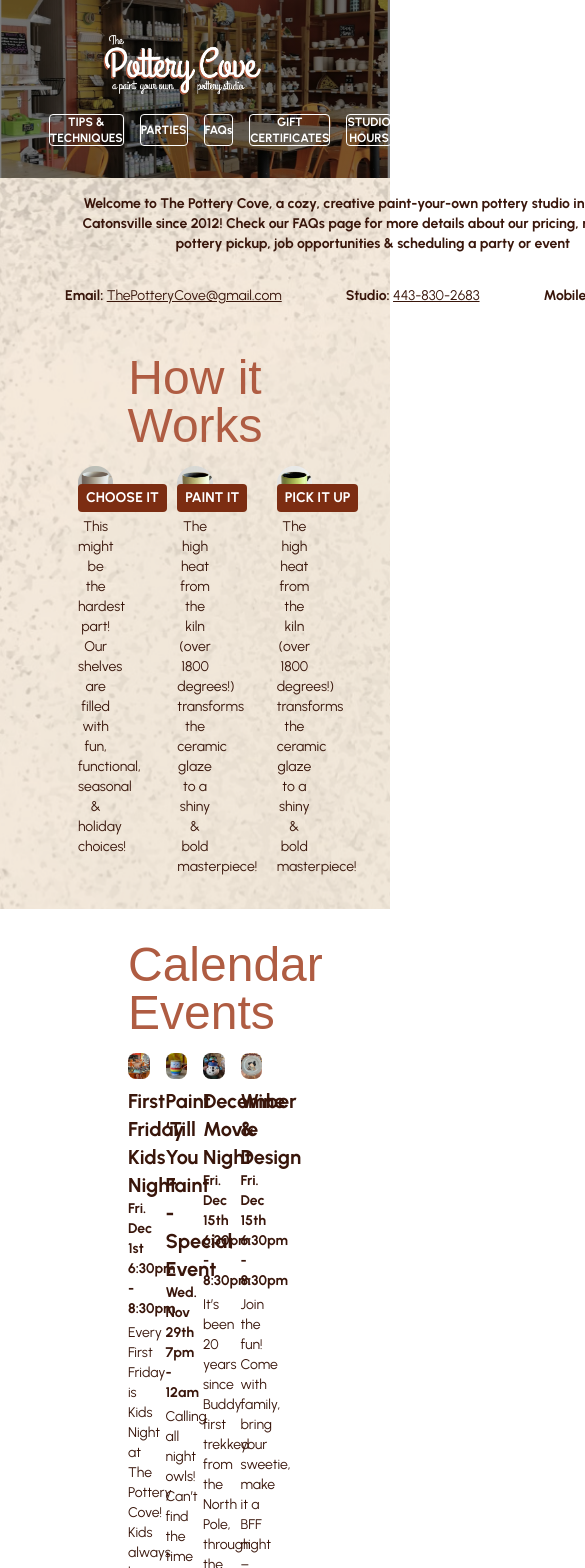
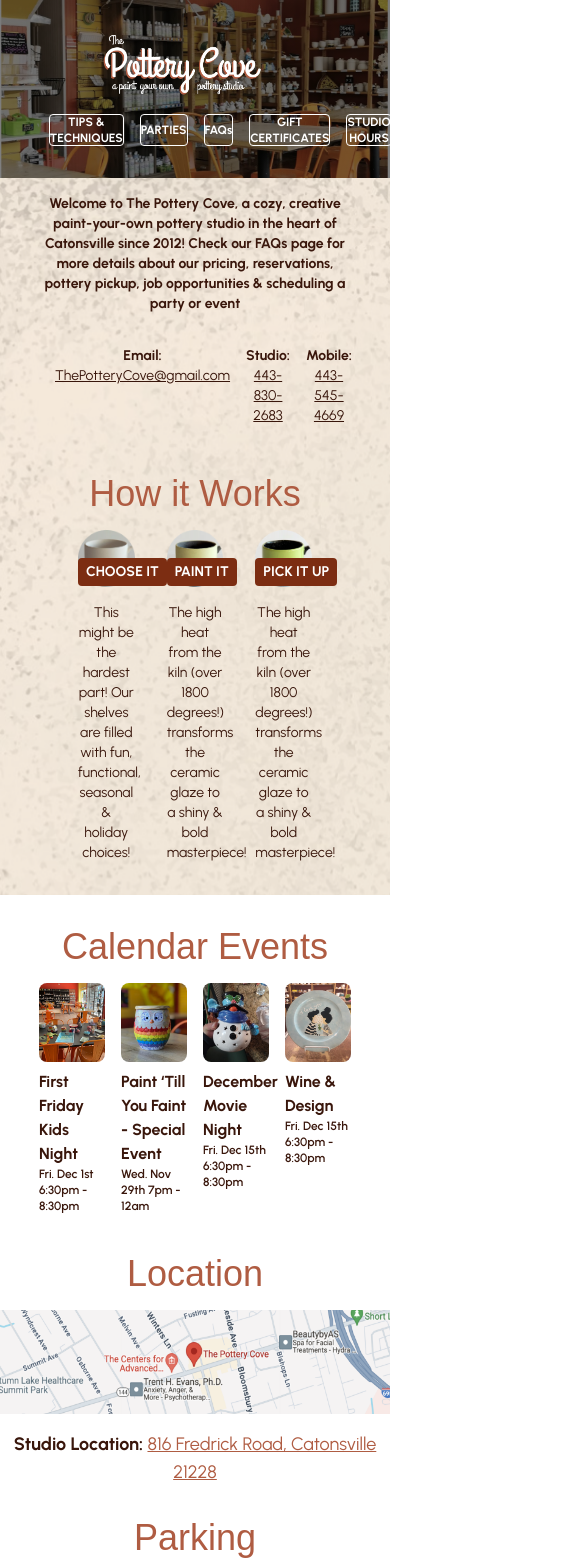
Before and after one commit to JalenBrown36/pottery-site, a Next.js app: page / in a window 390 px wide. Shown: the top 1568 px of the page, 585 px wide, since content can reach past the window. Built offline with nearby package versions, Linux system fonts and the light colour scheme; a web font is replaced by a local one.

Commit message:
Update files for responsive pages (tablet, laptop, and laptop L)

```diff
--- a/app/gallery/page.tsx
+++ b/app/gallery/page.tsx
@@ -13,7 +13,7 @@
           VIDEOS: LEARN A NEW PAINTING TECHNIQUE in 60 SECONDS!!
         </strong>
         </section>
-        <section className="w-2/3 pt-8 mb-8 mx-auto flex flex-row justify-center items-center gap-4 border-t-1 border-[#AF5C42]">
+        <section className="w-[80%] pt-8 mb-8 mx-auto flex flex-row justify-center items-center gap-4 border-t-1 border-[#AF5C42]">
           <div className="w-[350px] flex flex-col gap-2 text-left">
             <div>
               <h4>
--- a/app/information/page.tsx
+++ b/app/information/page.tsx
@@ -6,11 +6,11 @@
 export default function Page() {
   return (
     <div className="w-full mx-auto text-center">
-      <section className="w-full px-60 my-8 mx-auto grid grid-flow-row gap-4">
+      <section className="w-[80%] my-8 mx-auto grid grid-flow-row gap-4">
         <h2 className={`${grandHotel.className}`}>Call, Text , & Find us</h2>
-        <div className="w-full grid grid-cols-2 justify-between item-center">
-          <div className="flex flex-col gap-2 justify-between border-r-1 border-[#AF5C42]">
-            <div className="flex flex-col gap-1 text-left [&_p]:pl-4 [&_p]:w-[350px] [&_p]:font-normal">
+        <div className="w-full flex flex-row justify-center">
+          <div className="w-3/4 flex flex-col gap-2 justify-between">
+            <div className="flex flex-col gap-1 text-left [&_p]:pl-4 [&_p]:font-normal">
               <h4 className="font-bold">Studio Hours</h4>
               <p>
                 <strong>Tuesday & Wednesday: </strong>12pm – 6pm
@@ -42,6 +42,7 @@
               </strong>
             </div>
           </div>
+          <div className="w-[.5px] mx-8 bg-[#AF5C42]"></div>
           <Form />
         </div>
       </section>
--- a/app/layout.tsx
+++ b/app/layout.tsx
@@ -16,7 +16,7 @@
 }>) {
   return (
     <html lang="en">
-      <body className={`relative pb-16 ${urbanist.className} antialiased [&_h2]:text-5xl [&_h4]:text-xl [&_h4]:font-bold bg-white text-sm text-[#39160B]`}>
+      <body className={`relative pb-16 ${urbanist.className} antialiased text-sm lg:text-base [&_h2]:text-4xl [&_h2]:lg:text-5xl [&_h4]:text-base [&_h4]:lg:text-lg [&_h4]:xl:text-xl [&_h4]:font-bold bg-white text-[#39160B]`}>
         <Header />
         {children}
         <Footer />
--- a/app/page.tsx
+++ b/app/page.tsx
@@ -8,15 +8,15 @@
   return (
     <div className="w-full mx-auto text-center">
       <section className="w-full bg-mainBg bg-fixed">
-        <section className="w-2/3 mx-auto grid grid-flow-row gap-8 py-4">
-          <strong className="w-full">
+        <section className="w-[80%] mx-auto py-4 flex flex-col gap-8 justify-center">
+          <strong>
             Welcome to The Pottery Cove, a cozy, creative paint-your-own pottery
             studio in the heart of Catonsville since 2012! Check our FAQs page
             for more details about our pricing, reservations, pottery pickup,
             job opportunities & scheduling a party or event
           </strong>
-          <div className="flex justify-center">
-            <ul className="w-full flex flex-row gap-16 justify-center items-center [&_li]:w-max [&_a]:underline">
+          <div>
+            <ul className="px-4 flex flex-row gap-4 justify-evenly [&_li]:w-max [&_a]:underline">
               <li>
                 <strong>Email: </strong>
                 <Link href="">ThePotteryCove@gmail.com</Link>
@@ -34,7 +34,7 @@
         </section>
         <section className="w-[60%] py-8 mx-auto flex flex-col gap-4">
           <h2 className={`${grandHotel.className}`}>How it Works</h2>
-          <div className="grid grid-cols-3 gap-16">
+          <div className="grid grid-cols-3 gap-8 lg:gap-16">
             <InfoCard
               title="CHOOSE IT"
               text="This might be the hardest part! Our shelves are filled with fun, functional, seasonal & holiday choices!"
@@ -53,7 +53,7 @@
           </div>
         </section>
       </section>
-      <section className="w-full px-32 my-8 flex flex-col gap-4">
+      <section className="w-[80%] mx-auto my-8 flex flex-col gap-4">
         <h2 className={`${grandHotel.className}`}>Calendar Events</h2>
         <EventGrid />
       </section>
--- a/app/parties/page.tsx
+++ b/app/parties/page.tsx
@@ -13,8 +13,8 @@
           for all ages & any occasion!
         </strong>
       </section>
-      <section className="w-2/3 mx-auto py-4 grid grid-cols-2 gap-8 border-t-1 border-[#AF5C42]">
-        <div className="flex flex-col gap-2 text-left border-r-1 border-[#AF5C42] [&_p]:w-[350px]">
+      <section className="w-[80%] mx-auto py-4 flex flex-row gap-8 border-t-1 border-[#AF5C42]">
+        <div className="flex flex-col gap-2 text-left">
           <div className="flex flex-col gap-1">
             <Link href="https://thepotterycove.com/parties/kids-parties/">
               <h4 className="text-[#AF5C42] underline">
@@ -38,6 +38,7 @@
             </p>
           </div>
         </div>
+        <div className="w-[.5px] bg-[#AF5C42]"></div>
         <div className="flex flex-col gap-2 text-left [&_strong]:text-base [&_strong]:font-semibold">
           <div>
             <h4>BIRTHDAY PARTY PACKAGES</h4>
--- a/app/ui/pages/EventCard.tsx
+++ b/app/ui/pages/EventCard.tsx
@@ -24,11 +24,11 @@
         alt="event image"
       />
       <div>
-        <div className="mb-1">
-          <h4 className="text-base font-bold">{title}</h4>
-          <p className="font-bold">{date}</p>
+        <div className="mb-2">
+          <h4 className="font-bold">{title}</h4>
+          <p className="text-xs lg:text-sm xl:text-base font-semibold">{date}</p>
         </div>
-        <p>{text}</p>
+        <p className="hidden lg:block">{text}</p>
       </div>
     </Link>
   );
--- a/app/ui/pages/Form.tsx
+++ b/app/ui/pages/Form.tsx
@@ -15,7 +15,7 @@
     };
 
   return (
-    <div className="w-full pl-8 flex flex-col gap-1 text-left">
+    <div className="w-full flex flex-col gap-1 text-left">
       <h4 className="font-bold">Message Hotline</h4>
       <form onSubmit={onSubmit} className="flex flex-col gap-2 [&_input]:pl-2 [&_input]:py-1 [&_input]:border-[.5px] [&_input]:border-[#af5b422b] [&_input]:outline-none [&_input]:rounded">
         <input type="text" placeholder="Name" name="name" className="h-min"/>
--- a/app/ui/pages/InfoCard.tsx
+++ b/app/ui/pages/InfoCard.tsx
@@ -1,4 +1,5 @@
 import Image from "next/image";
+import clsx from "clsx";
 
 interface Props {
     title: string;
--- a/app/ui/pages/NavLink.tsx
+++ b/app/ui/pages/NavLink.tsx
@@ -14,7 +14,7 @@
   return (
     <li className="w-full h-8 flex justify-center text-white items-center border-1 border-white rounded">
       <Link href={url} className={clsx(
-        "w-full h-full flex justify-center items-center text-center font-bold text-xs",
+        "w-full h-full flex justify-center items-center text-center font-bold text-xs lg:text-base",
         {"bg-white text-[#39160B]": usePathname() === url}
       )}>
         {icon ? (
```
